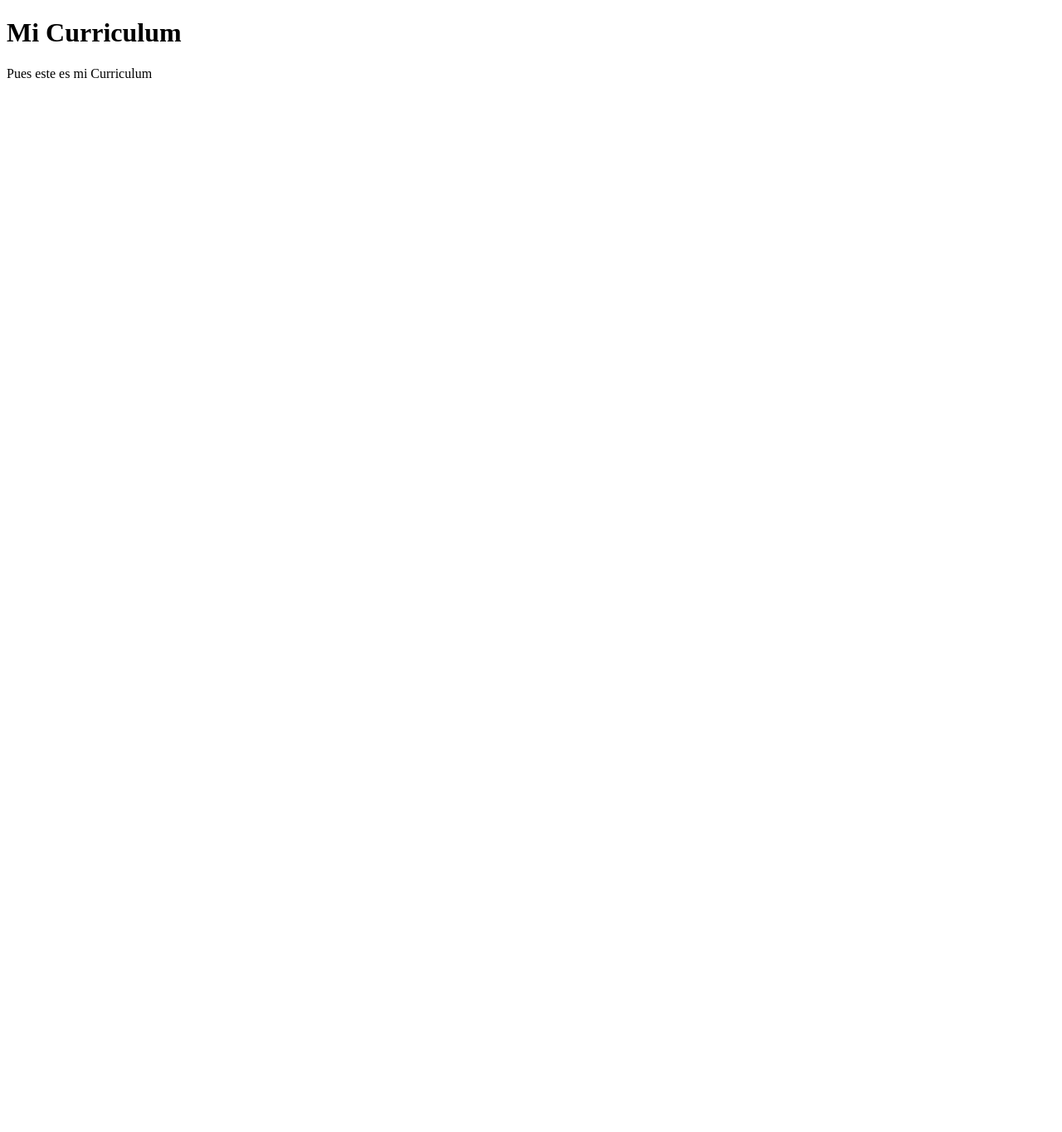
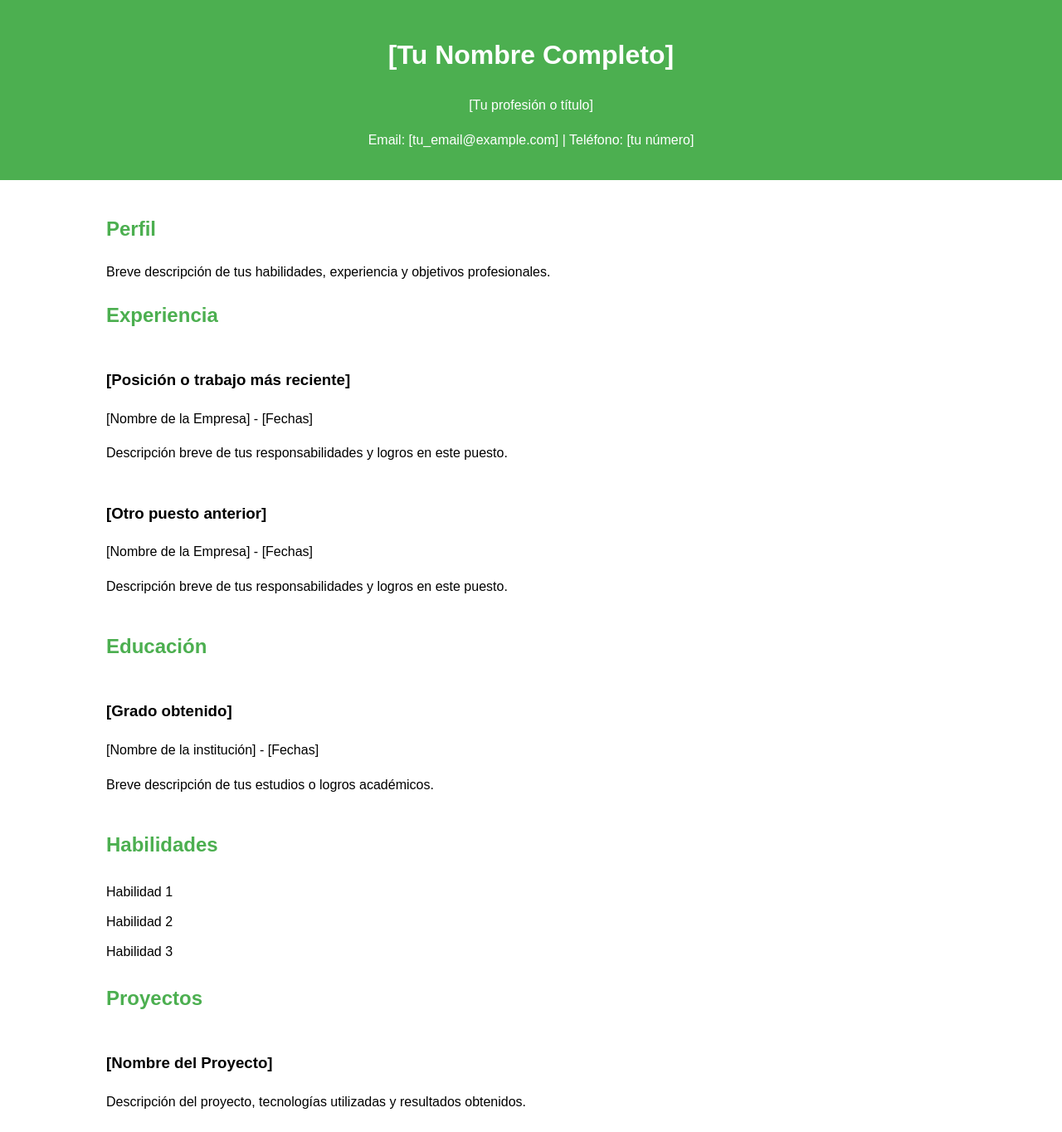
Before and after one commit to FoRsakeN05/FoRsakeN05.github.io, a plain HTML site: page index.html in a window 1280 px wide. Shown: the whole page at 83% size. Before the commit the page ends 800 px from the top, so only its background shows below. Drawn offline with Linux system fonts and the light colour scheme.

Commit message:
Formato Curriculum 1.0

```diff
--- a/index.html
+++ b/index.html
@@ -1,10 +1,91 @@
 <!DOCTYPE html>
-<html>
+<html lang="es">
 <head>
-    <title>FoRsakeN05</title>
+    <meta charset="UTF-8">
+    <meta name="viewport" content="width=device-width, initial-scale=1.0">
+    <title>Currículum - [Tu Nombre]</title>
+    <style>
+        body {
+            font-family: Arial, sans-serif;
+            line-height: 1.6;
+            margin: 0;
+            padding: 0;
+        }
+        header {
+            background-color: #4CAF50;
+            color: white;
+            padding: 20px;
+            text-align: center;
+        }
+        section {
+            padding: 20px;
+        }
+        .container {
+            width: 80%;
+            margin: 0 auto;
+        }
+        h2 {
+            color: #4CAF50;
+        }
+        ul {
+            list-style-type: none;
+            padding: 0;
+        }
+        ul li {
+            padding: 5px 0;
+        }
+    </style>
 </head>
 <body>
-    <h1>Mi Curriculum</h1>
-    <p>Pues este es mi Curriculum</p>
+
+<header>
+    <h1>[Tu Nombre Completo]</h1>
+    <p>[Tu profesión o título]</p>
+    <p>Email: [tu_email@example.com] | Teléfono: [tu número]</p>
+</header>
+
+<section class="container">
+    <h2>Perfil</h2>
+    <p>Breve descripción de tus habilidades, experiencia y objetivos profesionales.</p>
+
+    <h2>Experiencia</h2>
+    <ul>
+        <li>
+            <h3>[Posición o trabajo más reciente]</h3>
+            <p>[Nombre de la Empresa] - [Fechas]</p>
+            <p>Descripción breve de tus responsabilidades y logros en este puesto.</p>
+        </li>
+        <li>
+            <h3>[Otro puesto anterior]</h3>
+            <p>[Nombre de la Empresa] - [Fechas]</p>
+            <p>Descripción breve de tus responsabilidades y logros en este puesto.</p>
+        </li>
+    </ul>
+
+    <h2>Educación</h2>
+    <ul>
+        <li>
+            <h3>[Grado obtenido]</h3>
+            <p>[Nombre de la institución] - [Fechas]</p>
+            <p>Breve descripción de tus estudios o logros académicos.</p>
+        </li>
+    </ul>
+
+    <h2>Habilidades</h2>
+    <ul>
+        <li>Habilidad 1</li>
+        <li>Habilidad 2</li>
+        <li>Habilidad 3</li>
+    </ul>
+
+    <h2>Proyectos</h2>
+    <ul>
+        <li>
+            <h3>[Nombre del Proyecto]</h3>
+            <p>Descripción del proyecto, tecnologías utilizadas y resultados obtenidos.</p>
+        </li>
+    </ul>
+</section>
+
 </body>
 </html>
```
